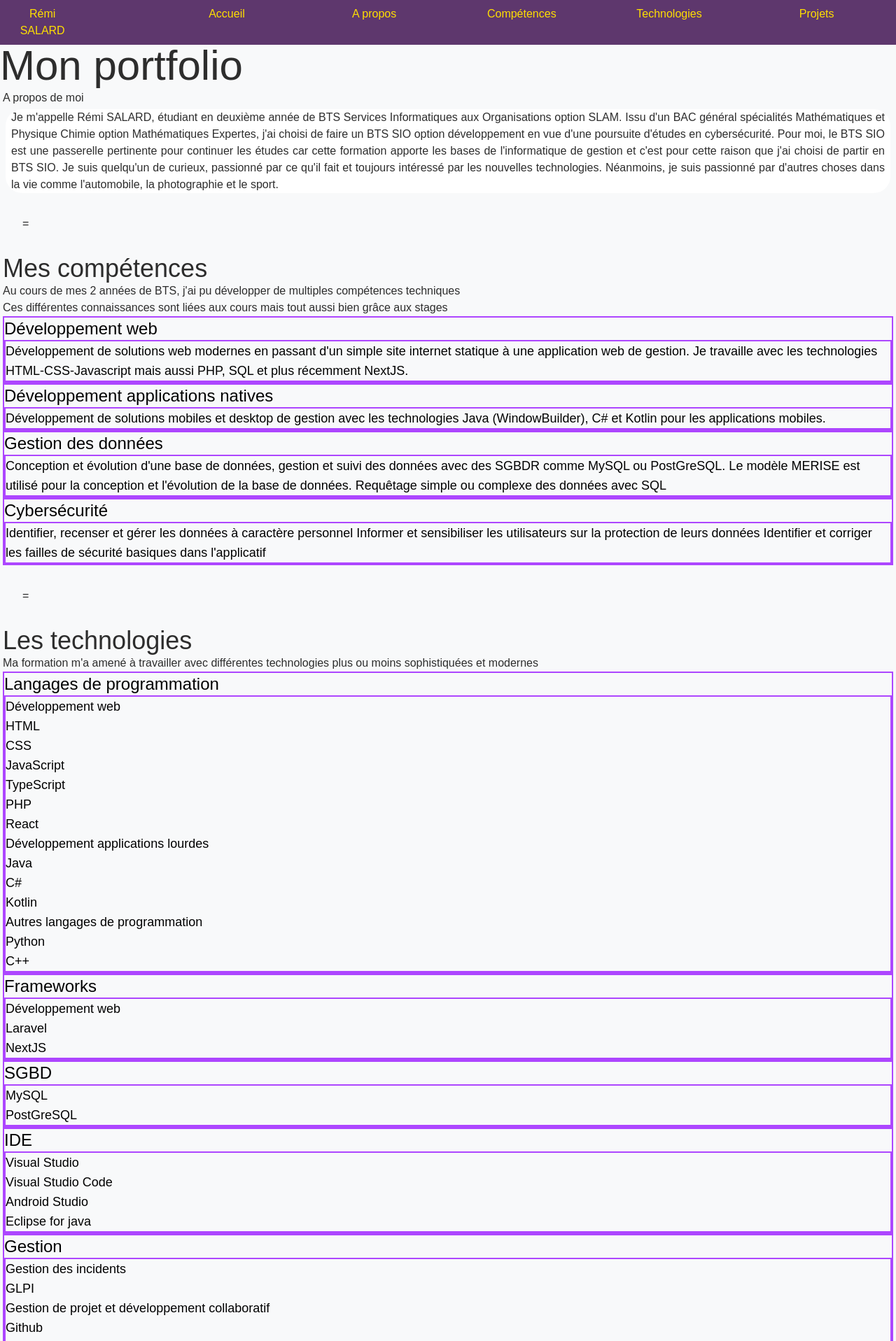
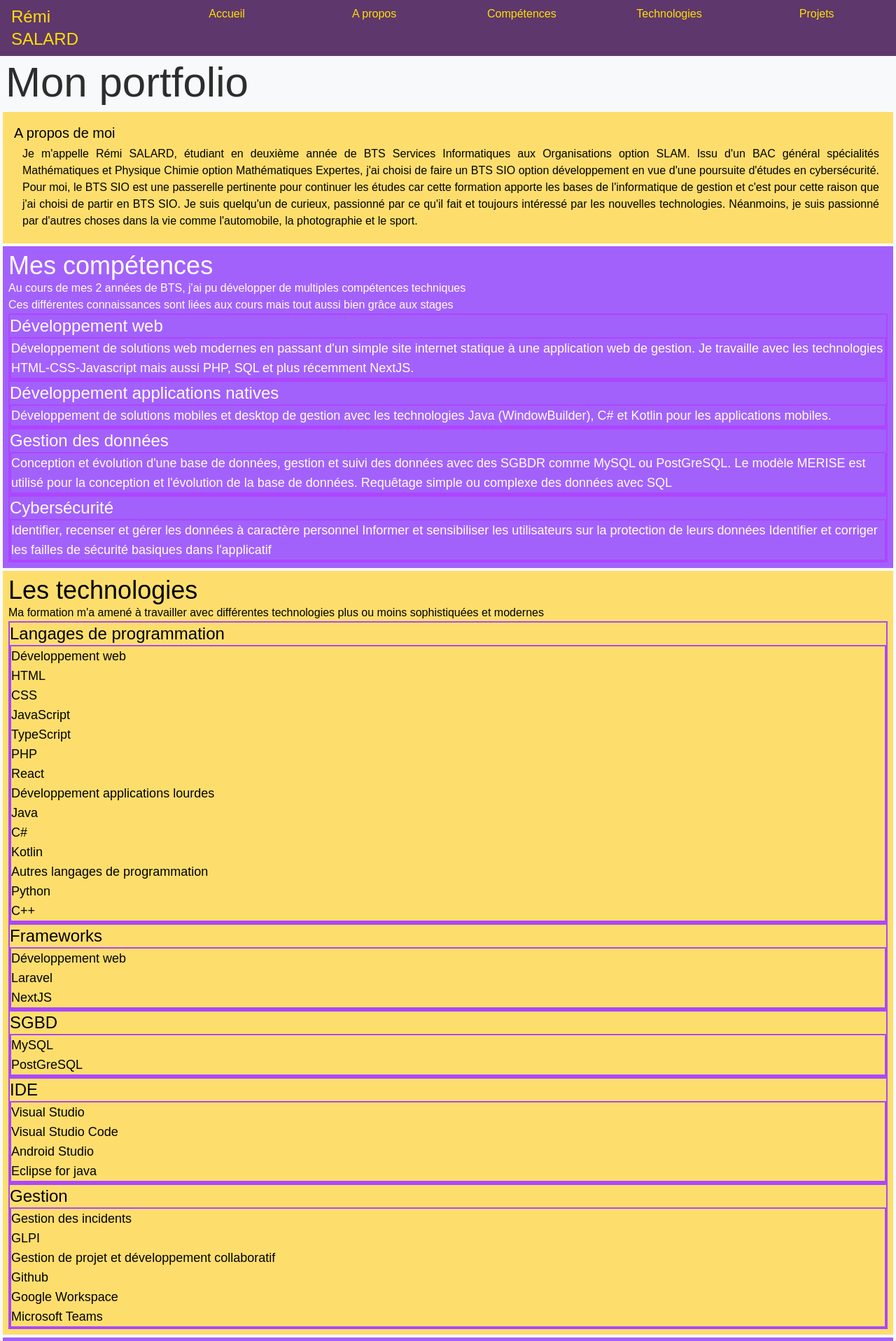
Before and after one commit to ledev-32/portfolio, a Next.js app: page / in a window 1280 px wide. Shown: the top 1917 px of the page at 70% size. Built offline with nearby package versions, Linux system fonts and the light colour scheme.

Commit message:
Modifications for the March 27

```diff
--- a/app/about/page.tsx
+++ b/app/about/page.tsx
@@ -2,9 +2,9 @@ import React from 'react'
 
 function aPropos() {
   return (
-    <div className=''>
-      <h2>A propos de moi</h2>
-      <div className='text-justify bg-white m-1 px-2 rounded-3xl'>
+    <div className='p-2 flex flex-col'>
+      <h2 className='text-xl'>A propos de moi</h2>
+      <div className='text-justify m-1 px-2 rounded-3xl w-12/12'>
       Je m'appelle Rémi SALARD, étudiant en deuxième année de BTS Services Informatiques aux Organisations option SLAM.
       Issu d'un BAC général spécialités Mathématiques et Physique Chimie option Mathématiques Expertes, j'ai choisi de faire un BTS SIO option développement en vue d'une poursuite d'études en cybersécurité. Pour moi, le BTS SIO est une passerelle pertinente pour continuer les études car cette formation apporte les bases de l'informatique de gestion et c'est pour cette raison que j'ai choisi de partir en BTS SIO.
       Je suis quelqu'un de curieux, passionné par ce qu'il fait et toujours intéressé par les nouvelles technologies. Néanmoins, je suis passionné par d'autres choses dans la vie comme l'automobile, la photographie et le sport.
--- a/app/competences/page.tsx
+++ b/app/competences/page.tsx
@@ -7,31 +7,31 @@ function competences() {
             <div className=''>Au cours de mes 2 années de BTS, j'ai pu développer de multiples compétences techniques <br />
                 Ces différentes connaissances sont liées aux cours mais tout aussi bien grâce aux stages
             </div>
-            <div className='border-2 border-solid border-purple-500 text-black text-2xl'>
+            <div className='border-2 border-solid border-purple-500 text-2xl'>
                 Développement web
-                <div className='border-2 border-solid border-purple-500 text-black text-lg'>
+                <div className='border-2 border-solid border-purple-500 text-lg'>
                     Développement de solutions web modernes en passant d'un simple site internet statique à une application web de gestion.
                     Je travaille avec les technologies HTML-CSS-Javascript mais aussi PHP, SQL et plus récemment NextJS.
                 </div>
             </div>
-            <div className='border-2 border-solid border-purple-500 text-black text-2xl'>
+            <div className='border-2 border-solid border-purple-500 text-2xl'>
                 Développement applications natives
-                <div className='border-2 border-solid border-purple-500 text-black text-lg'>
+                <div className='border-2 border-solid border-purple-500 text-lg'>
                     Développement de solutions mobiles et desktop de gestion avec les technologies Java (WindowBuilder), C# et Kotlin pour les applications mobiles.
 
                 </div>
             </div>
-            <div className='border-2 border-solid border-purple-500 text-black text-2xl'>
+            <div className='border-2 border-solid border-purple-500 text-2xl'>
                 Gestion des données
-                <div className='border-2 border-solid border-purple-500 text-black text-lg'>
+                <div className='border-2 border-solid border-purple-500 text-lg'>
                     Conception et évolution d'une base de données, gestion et suivi des données avec des SGBDR comme MySQL ou PostGreSQL.
                     Le modèle MERISE est utilisé pour la conception et l'évolution de la base de données.
                     Requêtage simple ou complexe des données avec SQL
                 </div>
             </div>
-            <div className='border-2 border-solid border-purple-500 text-black text-2xl'>
+            <div className='border-2 border-solid border-purple-500 text-2xl'>
                 Cybersécurité
-                <div className='border-2 border-solid border-purple-500 text-black text-lg'>
+                <div className='border-2 border-solid border-purple-500 text-lg'>
                     Identifier, recenser et gérer les données à caractère personnel
                     Informer et sensibiliser les utilisateurs sur la protection de leurs données
                     Identifier et corriger les failles de sécurité basiques dans l'applicatif
--- a/app/page.tsx
+++ b/app/page.tsx
@@ -6,16 +6,12 @@ import aPropos from "./about/page";
 export default function Home() {
   return (
     <section className="">
-      <div></div>
       <div className="">
-      <h1 className="text-6xl text-left">Mon portfolio</h1>
-      <div className="m-1">{aPropos()}</div>
-      <div className="m-8">=</div>
-      <div className="m-1">{competences()}</div>
-      <div className="m-8">=</div>
-      <div className="m-1">{technologies()}</div>
-      <div className="m-8">=</div>
-      <div className="m-1">{projets()}</div>
+      <h1 className="text-6xl text-left p-2">Mon portfolio</h1>
+      <div className="m-1 p-2 bg-amber-300/70 text-black">{aPropos()}</div>
+      <div className="m-1 p-2 bg-violet-600/70 text-white">{competences()}</div>
+      <div className="m-1 p-2 bg-amber-300/70 text-black">{technologies()}</div>
+      <div className="m-1 p-2 bg-violet-600/70 text-white">{projets()}</div>
     </div>
     </section>
   );
--- a/app/projets/page.tsx
+++ b/app/projets/page.tsx
@@ -7,9 +7,9 @@ function projets() {
             <div className=''>
                 Voici les différents projets réalisés lors de ces 2 années de BTS
             </div>
-            <div className='border-2 border-solid border-purple-500 text-black text-2xl'>
+            <div className='border-2 border-solid border-purple-500 text-2xl'>
                 MyParera
-                <div className='border-2 border-solid border-purple-500 text-black text-lg'>
+                <div className='border-2 border-solid border-purple-500 text-lg'>
                     <a href="/projets/my-parera">
                         <img src="screenshot-myparera.png" alt="Screenshot du rendu de l'application" />
                     </a>
--- a/components/header.tsx
+++ b/components/header.tsx
@@ -3,22 +3,22 @@ import { Config } from 'tailwindcss'
 
 function header() {
     return (
-        <header className='flex-1/12 bg-secondary text-center text-foreground flex p-2'>
-            <div className="w-1/12">Rémi SALARD</div>
+        <header className='bg-secondary text-center text-foreground w-full p-2 flex flex-col md:flex-row'>
+            <div className="flex-auto text-left pl-2 text-2xl w-1/12">Rémi SALARD</div>
             <div className="w-1/12"></div>
-            <div className="w-2/12">
+            <div className="flex-auto mx-auto w-2/12">
                 <a href="/">Accueil</a>
             </div>
-            <div className="w-2/12">
+            <div className="flex-auto mx-auto w-2/12">
                 <a href="/about">A propos</a>
             </div>
-            <div className='w-2/12'>
+            <div className='flex-auto mx-auto w-2/12'>
                 <a href="/competences">Compétences</a>
             </div>
-            <div className='w-2/12'>
+            <div className='flex-auto mx-auto w-2/12'>
                 <a href="/technologies">Technologies</a>
             </div>
-            <div className='w-2/12'>
+            <div className='flex-auto mx-auto w-2/12'>
                 <a href="/projets">Projets</a>
             </div>
         </header>
```
